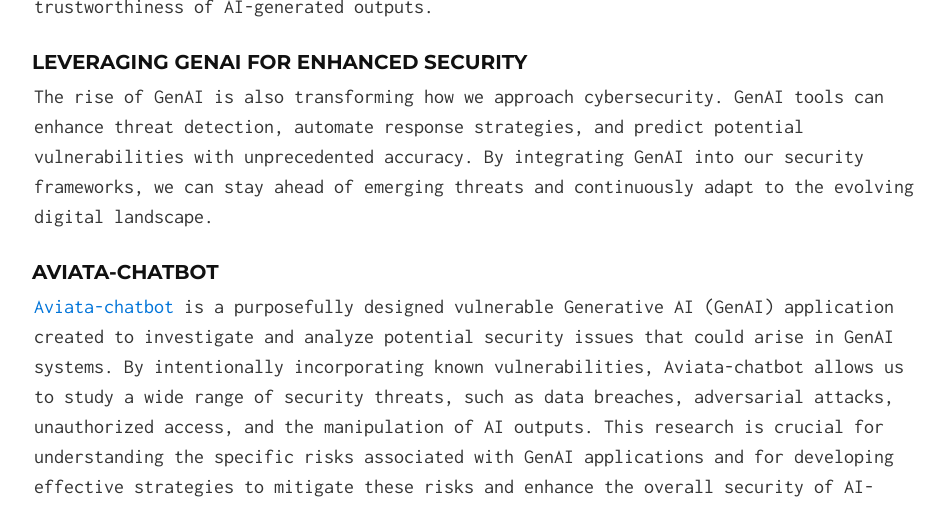
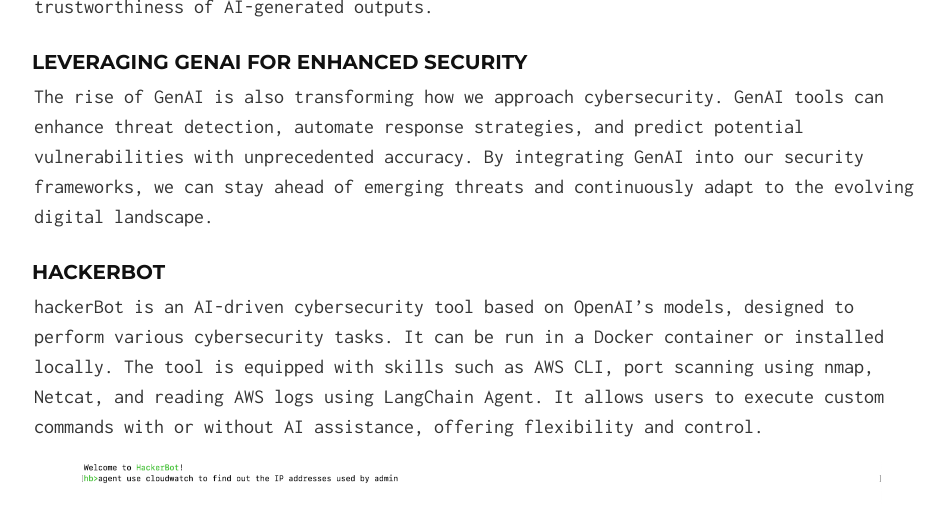
Before and after one commit to Ahmed-AG/cyberdojo-page, a Jekyll site: the page built from index.md, in a window 1280 px wide and 1400 px high, scrolled down 1176 px. Shown: the top 505 px of the window, without its empty margins (158-1103 px from the left). Built offline with Jekyll 4.4.1, drawn with Linux system fonts in a browser that asks for light colours; some of the changed text lies outside the part shown.

Commit message:
update site

```diff
--- a/index.md
+++ b/index.md
@@ -28,6 +28,15 @@
 
 #### Leveraging GenAI for Enhanced Security
 The rise of GenAI is also transforming how we approach cybersecurity. GenAI tools can enhance threat detection, automate response strategies, and predict potential vulnerabilities with unprecedented accuracy. By integrating GenAI into our security frameworks, we can stay ahead of emerging threats and continuously adapt to the evolving digital landscape.
+
+### hackerBot
+hackerBot is an AI-driven cybersecurity tool based on OpenAI's models, designed to perform various cybersecurity tasks. It can be run in a Docker container or installed locally. The tool is equipped with skills such as AWS CLI, port scanning using nmap, Netcat, and reading AWS logs using LangChain Agent. It allows users to execute custom commands with or without AI assistance, offering flexibility and control.
+
+<center>
+<img src="/static/hackerBot.png" alt="HackerBot searching through logs and answering questions" width="800" height="450" />
+</center>
+
+<i class="fab fa-github"></i> [hackerBot Project](https://github.com/Ahmed-AG/hackerbot){:target="_blank"}
 
 ### Aviata-chatbot
 
@@ -38,16 +47,6 @@
 </center>
 
 <i class="fab fa-github"></i> [Aviata-chatbot Project](https://github.com/Ahmed-AG//aviata-chatbot){:target="_blank"}
-
-
-### hackerBot
-hackerBot is an AI-driven cybersecurity tool based on OpenAI's models, designed to perform various cybersecurity tasks. It can be run in a Docker container or installed locally. The tool is equipped with skills such as AWS CLI, port scanning using nmap, Netcat, and reading AWS logs using LangChain Agent. It allows users to execute custom commands with or without AI assistance, offering flexibility and control.
-
-<center>
-<img src="/static/hackerBot.png" alt="HackerBot searching through logs and answering questions" width="800" height="450" />
-</center>
-
-<i class="fab fa-github"></i> [hackerBot Project](https://github.com/Ahmed-AG/hackerbot){:target="_blank"}
 
 ### Cloudwatch-bot
 Cloudwatch-bot is a proof-of-concept project that demonstrates how AI can be utilized to interface with security solutions. The project has a user interface that is built using HTML and JavaScript and is hosted on a public S3 bucket. The UI communicates with a backend system that includes an API Gateway and a Lambda function, which is written in Python and has permission to access OpenAI and CloudWatch. When a user makes a request, the API Gateway triggers the Lambda function, which translates the request using OpenAI into a CloudWatch query that searches for relevant information in CloudWatch logs. <a id="cloudwatch-bot-demo"></a>[Use it LIVE here.](/cloudwatch-bot.html){:target="_blank"}
```
Also changed, not shown: other parts of index.md (+1 -1 lines).
